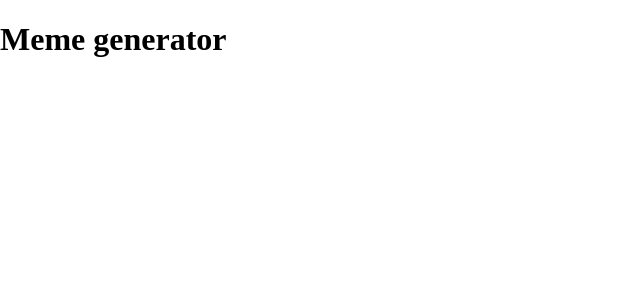
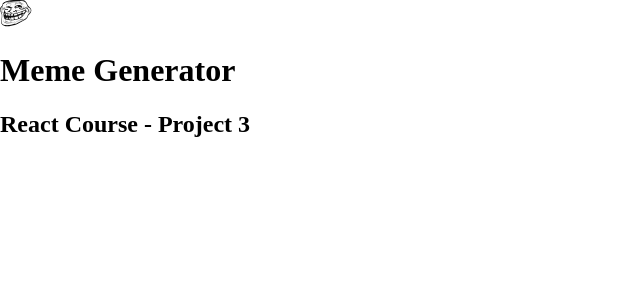
Before and after one commit to deltavitor/meme-generator, a React app: page / in a window 1280 px wide. Shown: the top 300 px of the page, without its empty margins (0-640 px from the left). Built offline with nearby package versions, Linux system fonts and the light colour scheme.

Commit message:
Created Header component

```diff
--- a/src/App.js
+++ b/src/App.js
@@ -1,8 +1,10 @@
 import React from "react"
+
+import Header from "./components/Header.js"
 
 function App() {
   return (
-    <h1>Meme generator</h1>
+    <Header />
   )
 }
 
--- /dev/null
+++ b/src/components/Header.js
@@ -0,0 +1,17 @@
+import React from "react"
+
+import TrollFaceIcon from "../images/troll-face-icon.svg"
+
+function Header() {
+  return (
+    <header>
+      <div>
+        <img src={TrollFaceIcon} />
+        <h1>Meme Generator</h1>
+      </div>
+      <h2>React Course - Project 3</h2>
+    </header>
+  )
+}
+
+export default Header
--- a/webpack.common.js
+++ b/webpack.common.js
@@ -21,6 +21,10 @@ module.exports = {
       {
         test: /\.html$/,
         use: "html-loader"
+      },
+      {
+        test: /\.(png|jpg|svg)/,
+        type: "asset/resource"
       }
     ]
   },
```
Also changed, not shown: src/images/troll-face-icon.svg (added).
